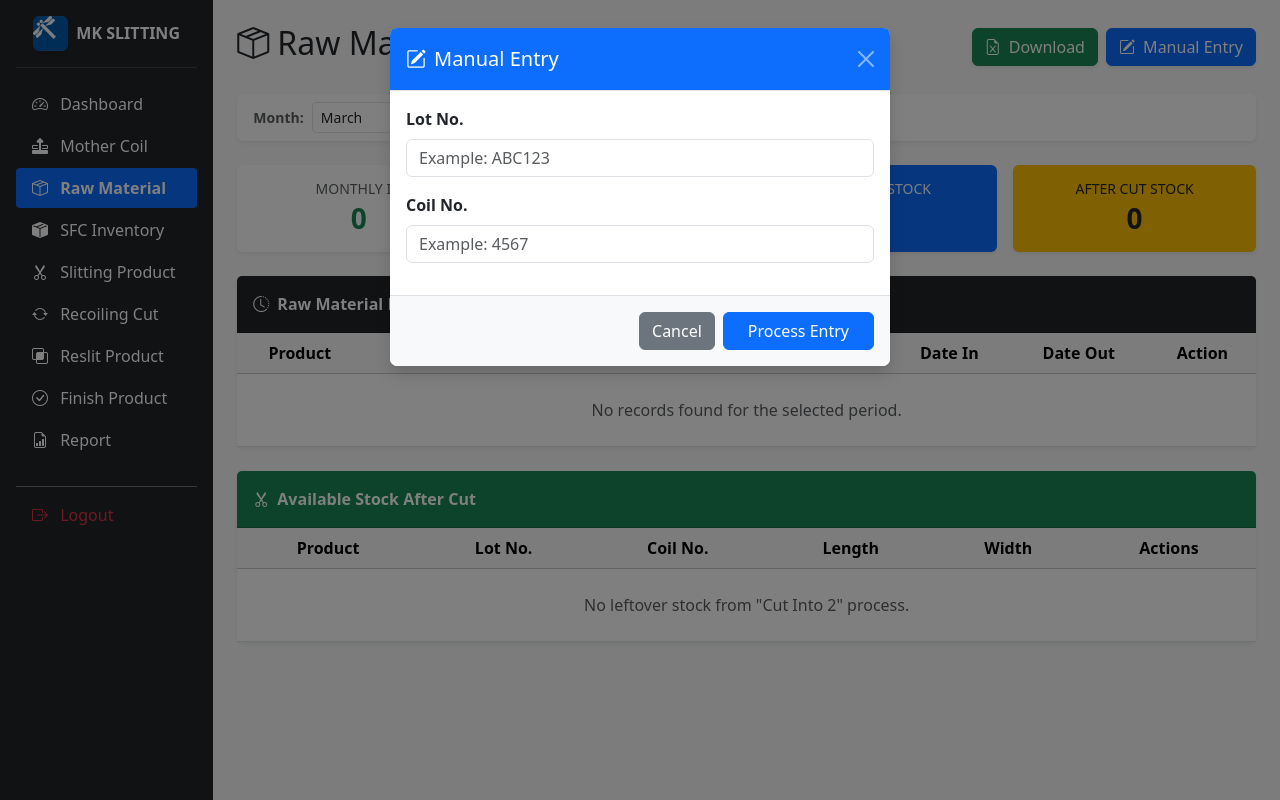
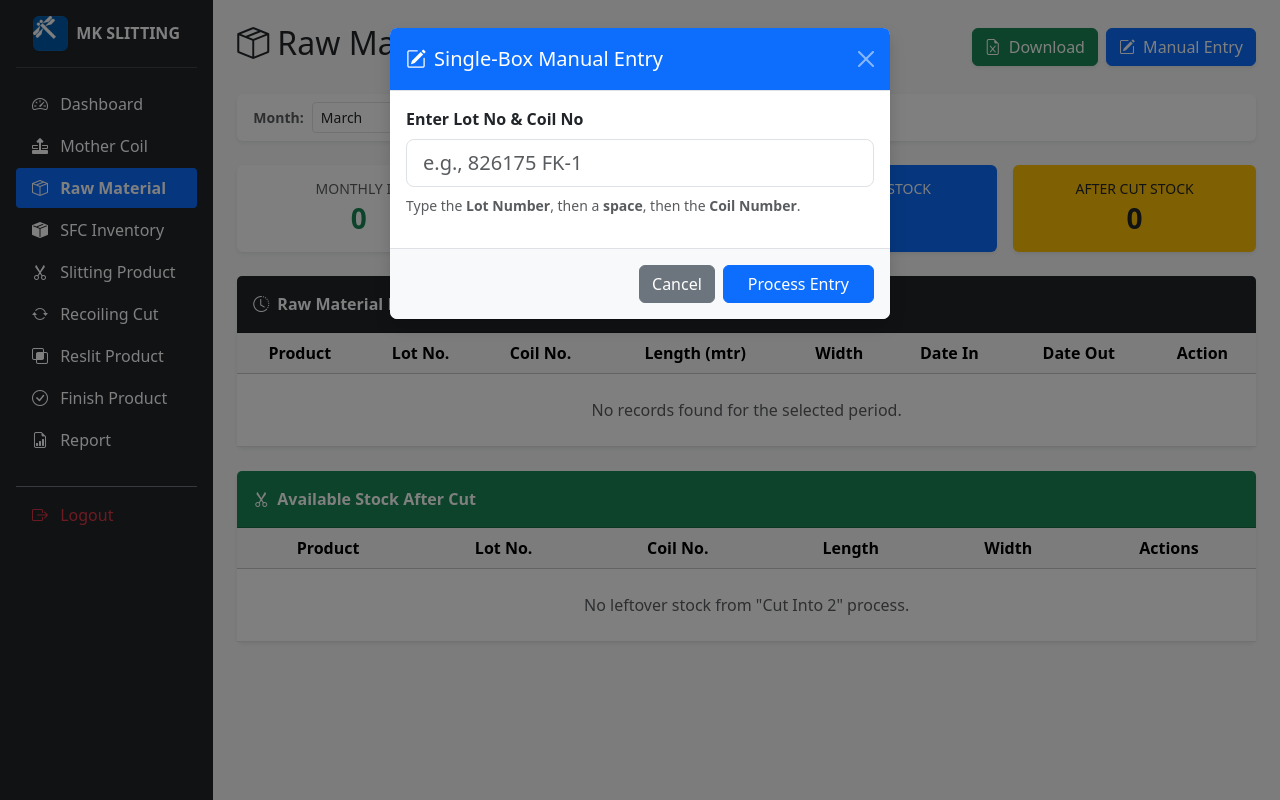
Before and after one commit to mionaufal03/Slitting_System_2.0, a PHP site: page /raw_material.php in a window 1280 px wide, after a click on "Manual Entry". Run offline with PHP 8.4, Linux system fonts and the light colour scheme; a user stored in the database is signed in; data that the repository does not hold is empty; a stand-in replaces the project's code that opens the database connection; some libraries are stand-ins or nearby versions.

Commit message:
improve input Lot no

```diff
--- a/raw_material.php
+++ b/raw_material.php
@@ -207,18 +207,21 @@ include 'header.php';
     <div class="modal-dialog">
         <div class="modal-content border-0 shadow">
             <div class="modal-header bg-primary text-white">
-                <h5 class="modal-title"><i class="bi bi-pencil-square me-2"></i>Manual Entry</h5>
+                <h5 class="modal-title"><i class="bi bi-pencil-square me-2"></i>Single-Box Manual Entry</h5>
                 <button type="button" class="btn-close btn-close-white" data-bs-dismiss="modal"></button>
             </div>
             <div class="modal-body">
                 <form id="manualEntryForm">
                     <div class="mb-3">
-                        <label class="form-label fw-bold">Lot No.</label>
-                        <input type="text" class="form-control" id="manual_lot_no" placeholder="Example: ABC123" required>
-                    </div>
-                    <div class="mb-3">
-                        <label class="form-label fw-bold">Coil No.</label>
-                        <input type="text" class="form-control" id="manual_coil_no" placeholder="Example: 4567" required>
+                        <label class="form-label fw-bold">Enter Lot No & Coil No</label>
+                        <input type="text" class="form-control form-control-lg" id="combined_input"
+                               placeholder="e.g., 826175 FK-1" required autofocus>
+                        <div id="validationFeedback" class="invalid-feedback">
+                            Please enter both Lot No and Coil No separated by a space (e.g., 826175 FK-1).
+                        </div>
+                        <div class="form-text mt-2">
+                            Type the <strong>Lot Number</strong>, then a <strong>space</strong>, then the <strong>Coil Number</strong>.
+                        </div>
                     </div>
                 </form>
             </div>
@@ -231,7 +234,7 @@ include 'header.php';
 </div>
 
 <script>
-    // Scanner Logic
+    // Scanner Logic (Existing)
     const qrInput = document.getElementById('qrInput');
     const scanForm = document.getElementById('scanForm');
 
@@ -244,7 +247,46 @@ include 'header.php';
         });
     }
 
-    // Smart Focus
+    // Refactored Manual Entry Parsing Logic
+    const manualBtn = document.getElementById('manualSubmitButton');
+    const combinedInput = document.getElementById('combined_input');
+    const feedback = document.getElementById('validationFeedback');
+
+    if(manualBtn){
+        manualBtn.addEventListener('click', function() {
+            const rawValue = combinedInput.value.trim();
+
+            // 1. Use Regex /\s+/ to handle multiple spaces accidentally typed
+            const parts = rawValue.split(/\s+/);
+
+            // 2. Validation: Must have at least two distinct parts
+            if (parts.length >= 2) {
+                const lotNo = parts[0];
+                const coilNo = parts.slice(1).join(' '); // Re-join if Coil No contains spaces (like 'FK 1')
+
+                // Remove validation errors if any
+                combinedInput.classList.remove('is-invalid');
+
+                // 3. Format into the system-recognized QR syntax
+                qrInput.value = `LOT=${lotNo};COIL=${coilNo}`;
+
+                // 4. Submit via the existing scan handler
+                scanForm.submit();
+            } else {
+                // Show validation error
+                combinedInput.classList.add('is-invalid');
+                feedback.style.display = 'block';
+            }
+        });
+
+        // Clear error when user starts typing again
+        combinedInput.addEventListener('input', () => {
+            combinedInput.classList.remove('is-invalid');
+            feedback.style.display = 'none';
+        });
+    }
+
+    // Smart Focus (Existing)
     setInterval(() => {
         const el = document.activeElement;
         const modal = document.getElementById('manualEntryModal');
@@ -254,21 +296,6 @@ include 'header.php';
             if(qrInput) qrInput.focus();
         }
     }, 1000);
-
-    // Manual Entry Logic
-    const manualBtn = document.getElementById('manualSubmitButton');
-    if(manualBtn){
-        manualBtn.addEventListener('click', function() {
-            const lotNo = document.getElementById('manual_lot_no').value.trim();
-            const coilNo = document.getElementById('manual_coil_no').value.trim();
-            if (lotNo && coilNo) {
-                qrInput.value = `LOT=${lotNo};COIL=${coilNo}`;
-                scanForm.submit();
-            } else {
-                alert('Both fields are required.');
-            }
-        });
-    }
 </script>
 
 <?php include 'footer.php'; ?>
```
